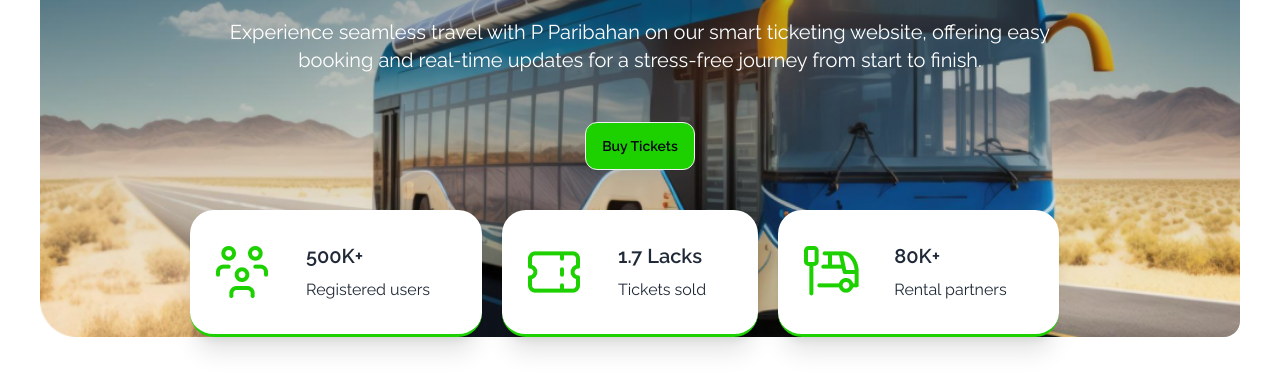
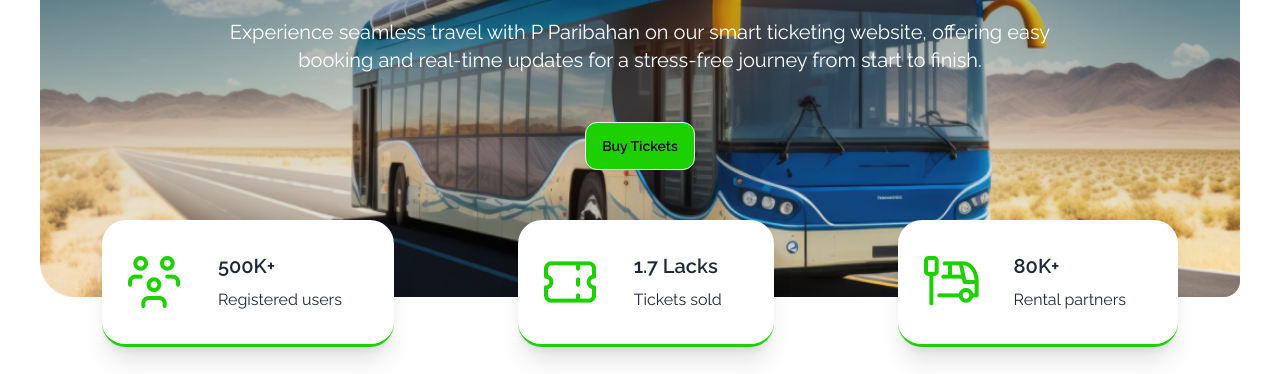
Before and after one commit to mariyasf/smart-ticketing, a plain HTML site: page index.html in a window 1280 px wide. Shown: the part 418-792 px from the top of the page. Drawn offline with nearby package versions, Linux system fonts and the light colour scheme; files whose address does not match are found by name.

Commit message:
Design Update

```diff
--- a/index.html
+++ b/index.html
@@ -74,7 +74,7 @@
                <button id="seeAllOffers"  class="btn bg-primary">
                Buy Tickets</button>
             </div>
-            <div class="flex gap-5 mt-10 mx-auto ragtange w-[900px]">
+            <div class="flex items-center justify-around relative top-[50px]  ragtange">
                <div class="px-5 card lg:card-side bg-base-100 shadow-xl">
                   <figure><img
                      src="images/people.png"
```
